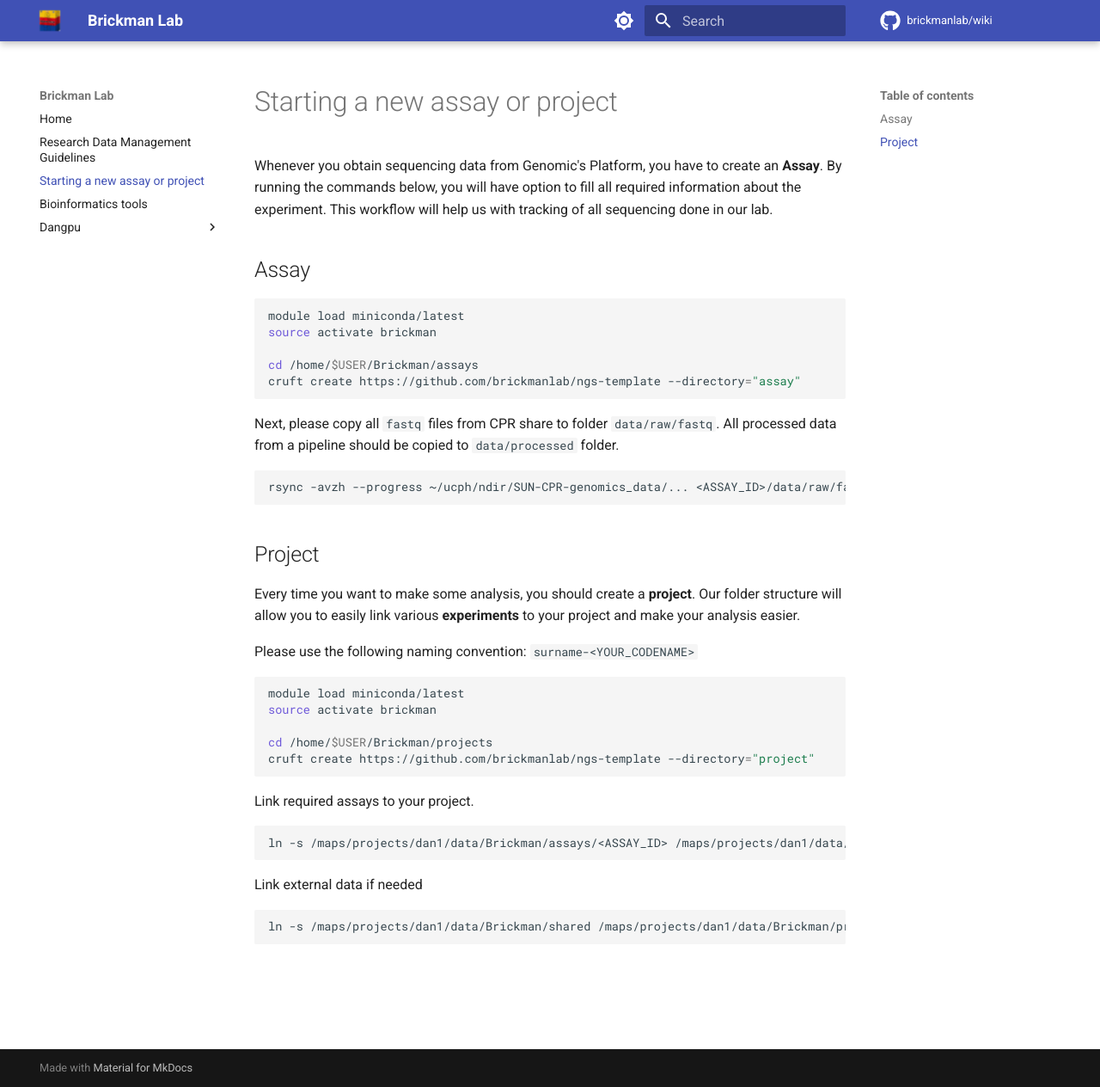
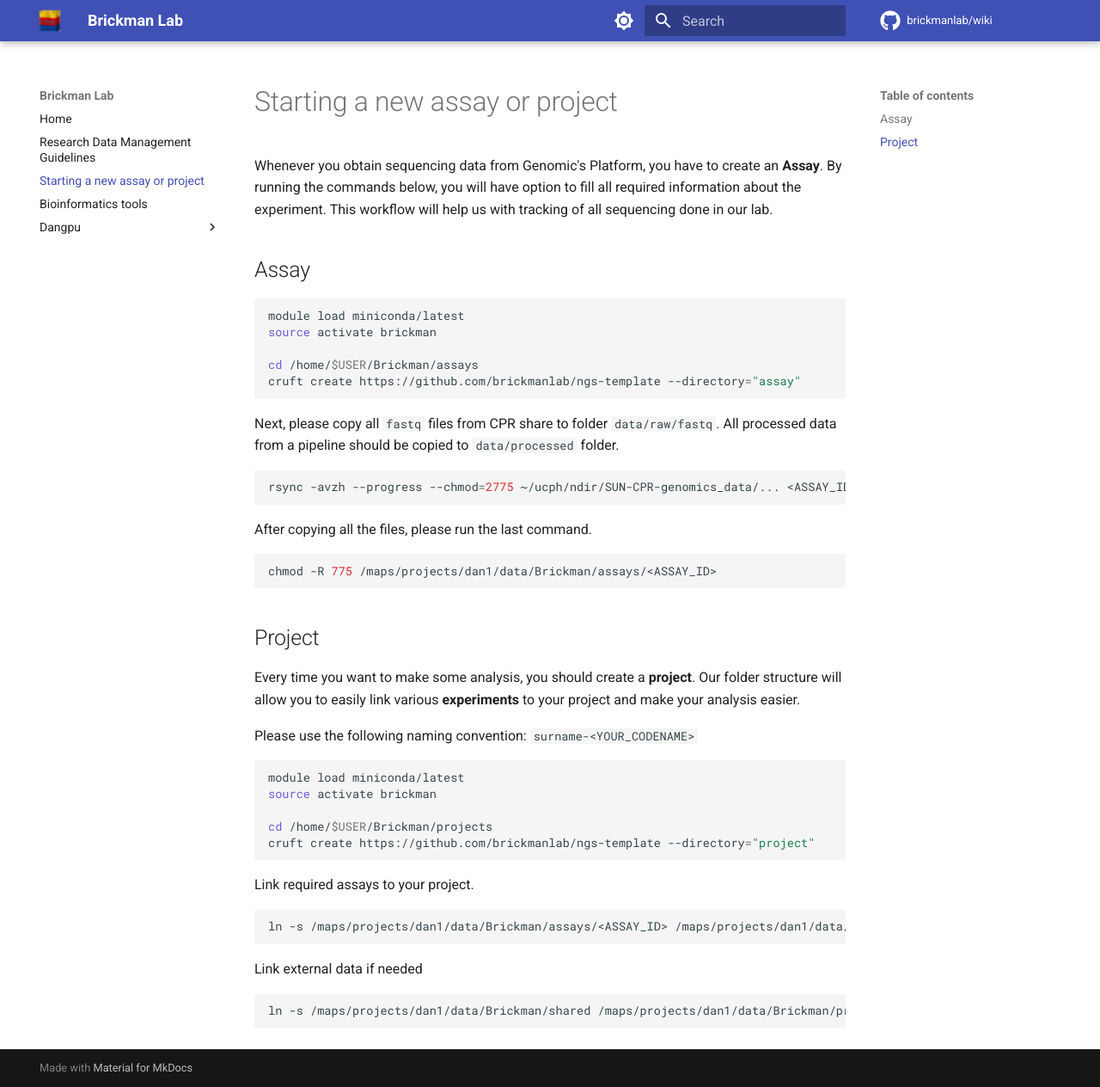
Before and after one commit to brickmanlab/brickmanlab.github.io, an MkDocs documentation site: the page built from docs/starting-assay-project.md, in a window 1280 px wide and 1264 px high. Shown: the whole window at 86% size. Built offline with MkDocs 1.6.1 and Material for MkDocs 9.7.7, drawn with Linux system fonts in a browser that asks for light colours; comment, search, counter and statistics services are not loaded.

Commit message:
fix: added missing chmod permissions

````diff
--- a/docs/starting-assay-project.md
+++ b/docs/starting-assay-project.md
@@ -19,7 +19,13 @@ Next, please copy all `fastq` files from CPR share to folder `data/raw/fastq`.
 All processed data from a pipeline should be copied to `data/processed` folder.
 
 ```bash
-rsync -avzh --progress ~/ucph/ndir/SUN-CPR-genomics_data/... <ASSAY_ID>/data/raw/fastq
+rsync -avzh --progress --chmod=2775 ~/ucph/ndir/SUN-CPR-genomics_data/... <ASSAY_ID>/data/raw/fastq
+```
+
+After copying all the files, please run the last command.
+
+```bash
+chmod -R 775 /maps/projects/dan1/data/Brickman/assays/<ASSAY_ID>
 ```
 
 ## Project
````
